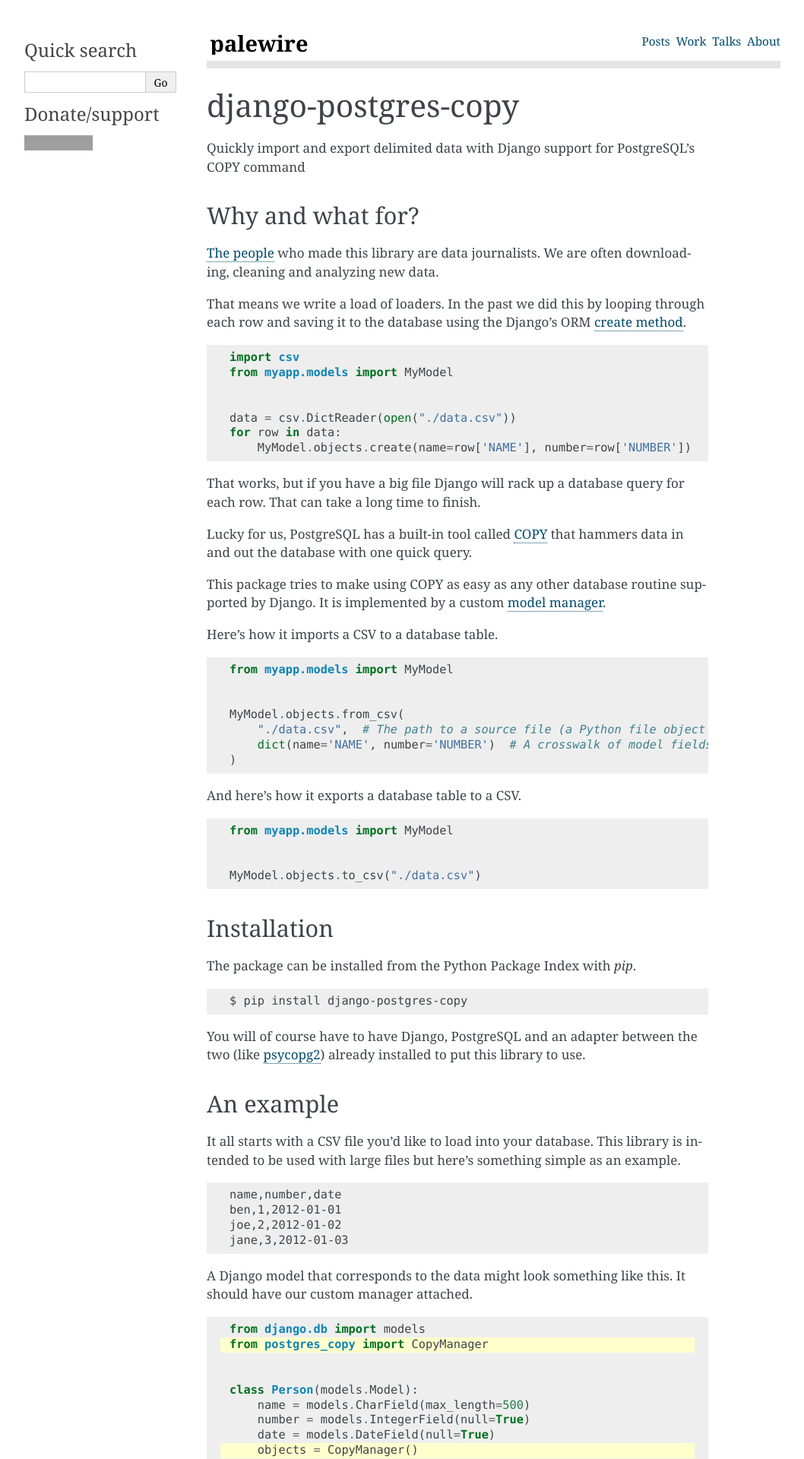
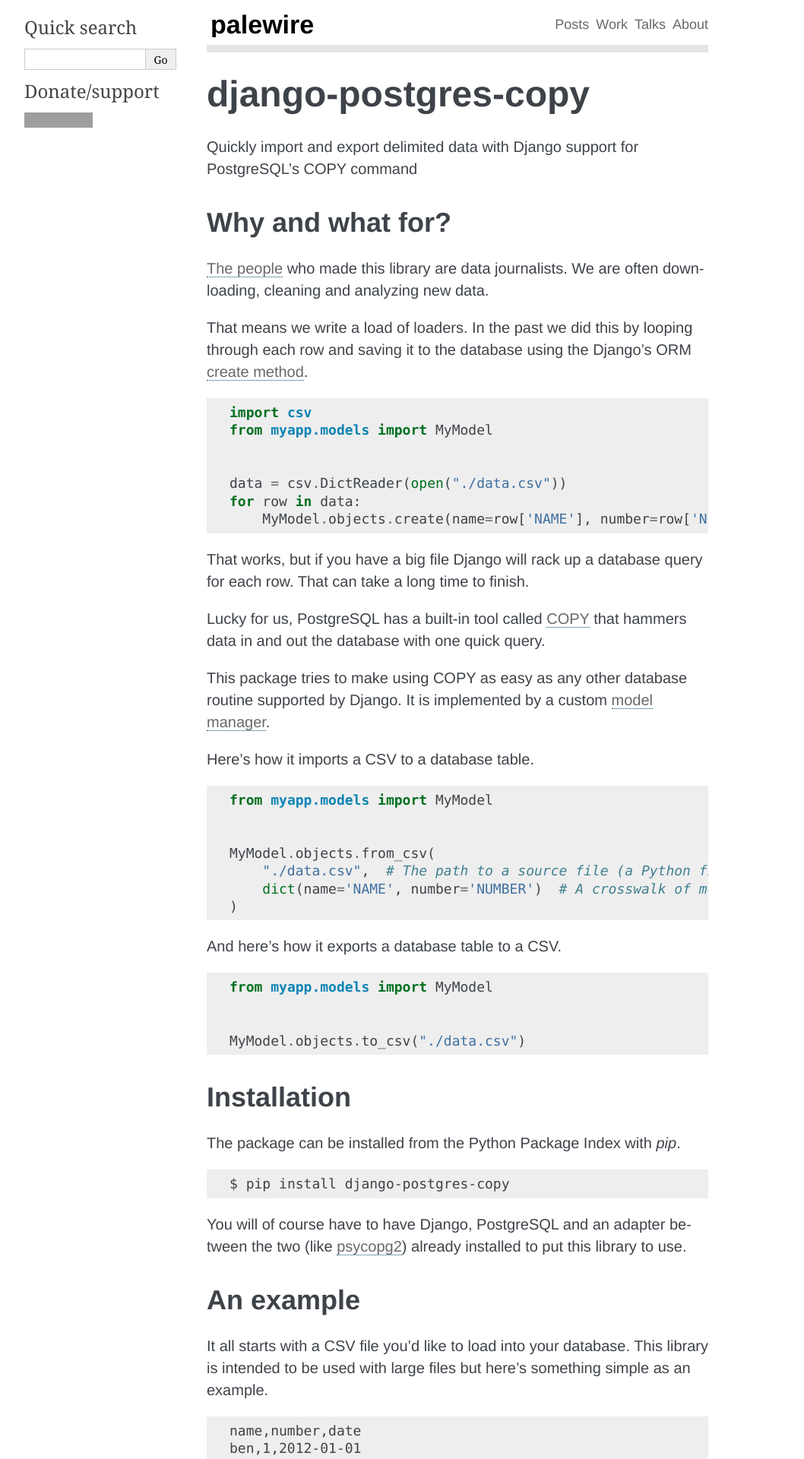
Before and after one commit to palewire/django-postgres-copy, a Sphinx documentation site: the page built from docs/index.rst, in a window 1280 px wide. Shown: the top 1920 px of the page at 76% size, without its empty margins (148-1206 px from the left). Built offline with Sphinx 7.4.7, drawn with Linux system fonts in a browser that asks for light colours; grey boxes are pictures that could not be loaded.

Commit message:
Customized more CSS

```diff
--- a/docs/_static/css/custom.css
+++ b/docs/_static/css/custom.css
@@ -1,3 +1,7 @@
+div.document {
+    margin-top: 0;
+}
+
 div.body p, div.body li {
     line-height: 1.45;
 }
@@ -6,10 +10,32 @@ div.body li {
     margin-bottom: 4px;
 }
 
+@import url('https://fonts.googleapis.com/css2?family=Libre+Franklin:ital,wght@0,400;0,700;0,800;1,400;1,800&display=swap');
+
+body {
+  font-family: 'Libre Franklin', "Helvetica", "Liberation Sans", Arial, sans-serif;
+  font-size: 20px;
+  line-height: 1.45;
+  text-align: left;
+}
+@media (max-width: 550px) {
+    body {
+        font-size: 0.85em;
+    }
+}
+
+div.body h1, div.body h2, div.body h3, div.body h4, div.body h5, div.body h6 {
+    font-family: 'Libre Franklin', "Helvetica", "Liberation Sans", Arial, sans-serif;
+    font-weight: 700;
+}
+
+div.body h1 {
+    font-weight: 800;
+}
+
 .row {
     width: 100%;
-    max-width: 755px;
-    min-width: 755px;
+    max-width: 660px;
     margin: 0 auto;
     overflow: hidden;
 }
@@ -58,7 +84,7 @@ nav .links {
 nav .links ul {
     float: right;
     list-style-type: none;
-    margin: 0;
+    margin: 4px 0 0 0;
 }
 nav .links li {
     float: left;
@@ -66,6 +92,7 @@ nav .links li {
     margin-left: 0.5em;
     font-size: 0.9em;
     font-weight: 300;
+    margin-bottom: 0;
 }
 nav .links li a {
     text-decoration: none;
@@ -82,3 +109,19 @@ nav .links li a:hover {
     margin-bottom: 20px;
     width: 100%;
 }
+
+a:link {
+    text-decoration: none;
+    color: #686868;
+  }
+  a:visited {
+    text-decoration: none;
+    color: #686868;
+  }
+  a:hover {
+    text-decoration: underline;
+  }
+  a:active {
+    text-decoration: underline;
+    color: #000;
+  }
```
